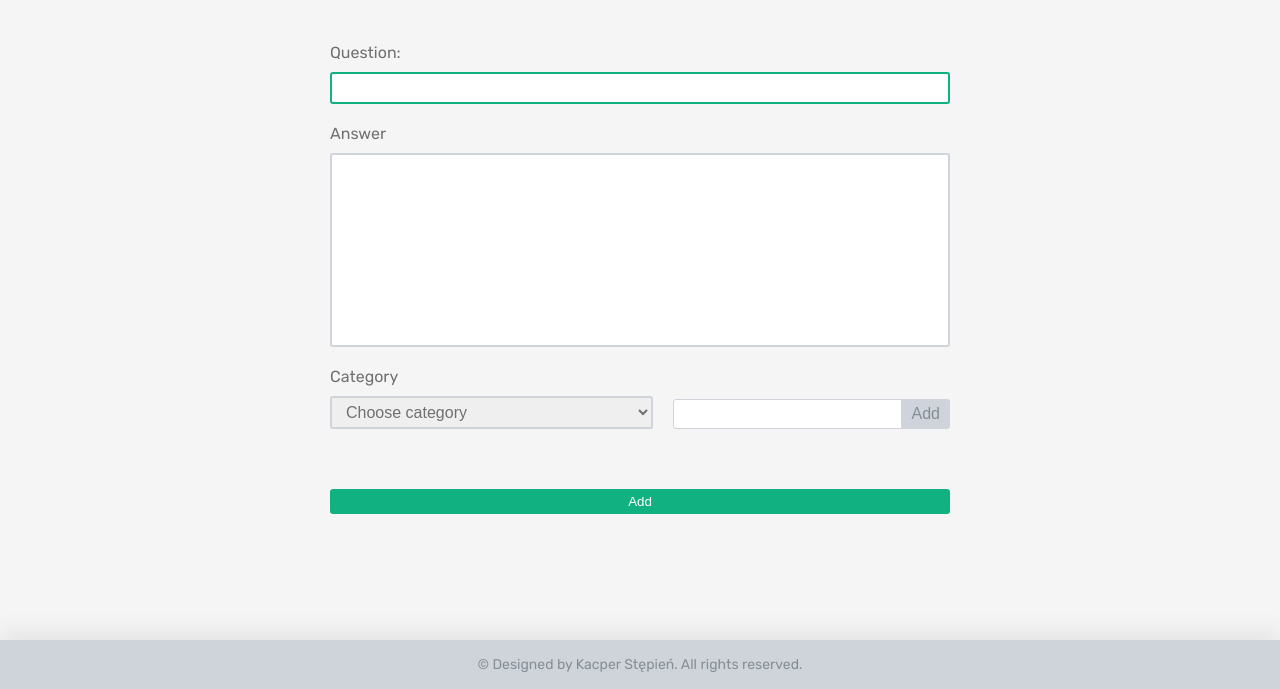
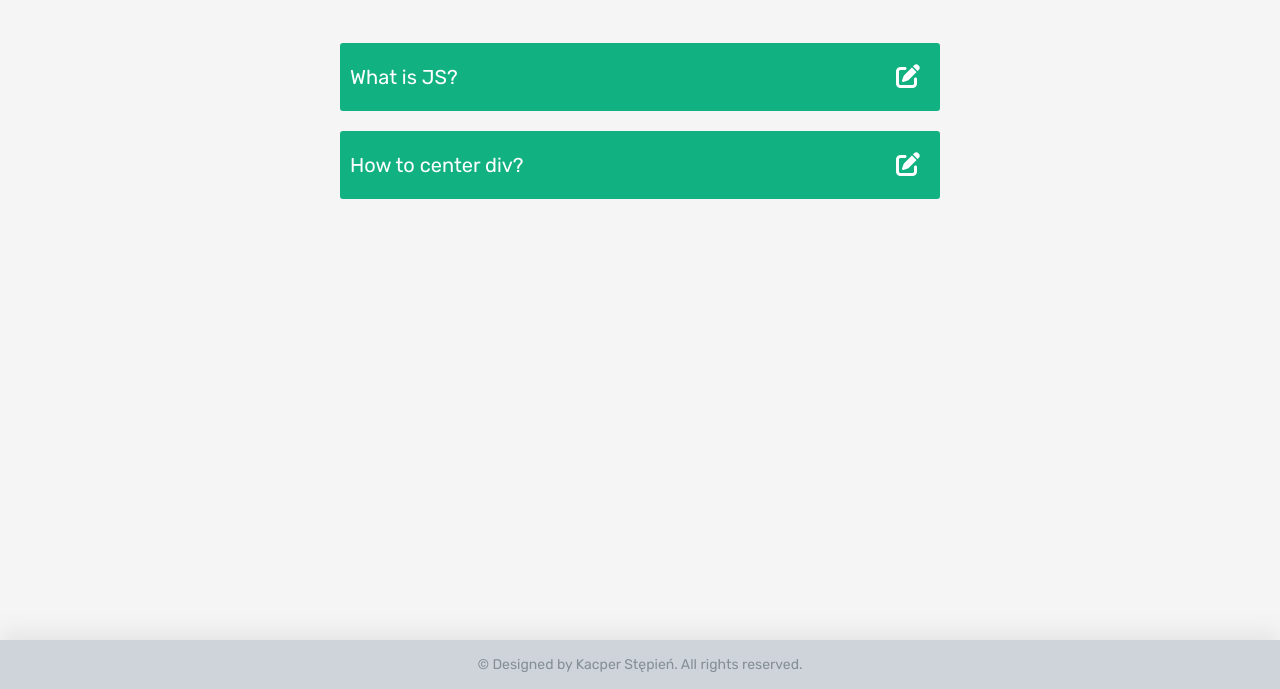
Before and after one commit to Kacper-Stepien/Fish-Cards, a website: page dist/index.html in a window 1280 px wide. Shown: the part 111-800 px from the top of the page. Drawn offline with Linux system fonts and the light colour scheme.

Commit message:
create section with delete card and section with modify card

```diff
--- /dev/null
+++ b/src/sass/components/_delete-card-section.scss
@@ -0,0 +1,45 @@
+.delete-card-section {
+    display: flex;
+    justify-content: center;
+    max-height: 65vh;
+    overflow-y: auto;
+
+    &__list {
+        width: 100%;
+        max-width: 60rem;
+        height: 100%;
+        display: flex;
+        flex-direction: column;
+        gap: 2rem;
+    }
+
+    &__card {
+        background-color: $color-primary-light;
+        color: $color-white;
+        padding: 1rem;
+        border-radius: $border-radius-small;
+        display: flex;
+        justify-content: space-between;
+        align-items: center;
+        transition: all .2s ease-in-out;
+
+        &-question {
+            font-size: 2rem;
+            cursor: default;
+        }
+
+        &-button {
+            padding: 1rem;
+            background-color: transparent;
+            color: inherit;
+            font-size: 2.4rem;
+            border: none;
+            cursor: pointer;
+        }
+    }
+
+    &__card:hover {
+        background-color: $color-primary;
+    }
+
+}
--- a/src/sass/style.scss
+++ b/src/sass/style.scss
@@ -11,4 +11,5 @@
 @import "components/main_container";
 @import "components/section";
 @import "components/menu-section";
-@import "components/add-card-section"
+@import "components/add-card-section";
+@import "components/delete-card-section"
```
Also changed, not shown: dist/index.html, dist/styles/style.css.
